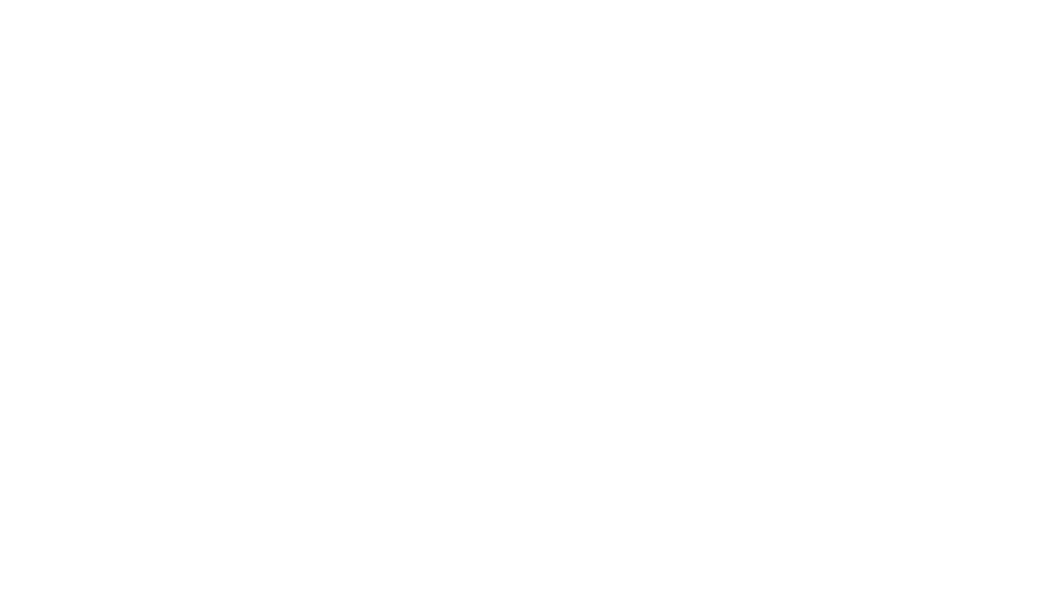
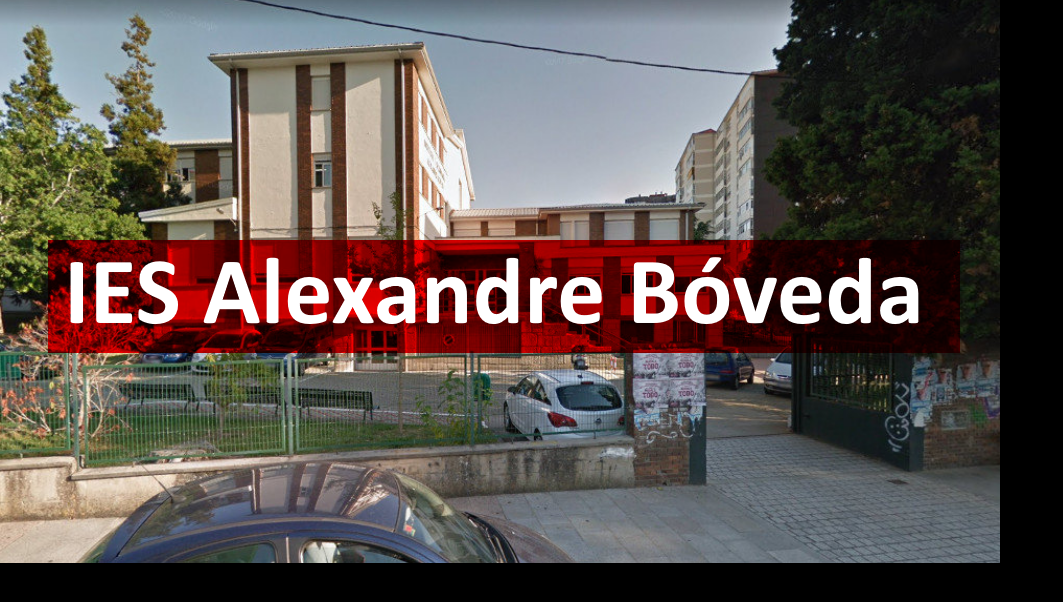
Before and after one commit to xmi/boveda, a website: page web/index.html in a window 1280 px wide. Shown: the whole page, without its empty margins (0-1063 px from the left). Drawn offline with Linux system fonts and the light colour scheme.

Commit message:
Cosmetic changes

```diff
--- a/web/index.html
+++ b/web/index.html
@@ -1,5 +1,6 @@
 <!DOCTYPE html>
 <html>
+
 <head>
     <meta charset="utf-8" />
     <meta http-equiv="X-UA-Compatible" content="IE=edge">
@@ -9,7 +10,11 @@
     <script src="jquery-3.4.1.js"></script>
     <script src="main.js"></script>
 </head>
+
 <body>
-    <div id="bg">
+    <div id="wrap">
+        <iframe frameborder="0" id="bg" src="/fallback.png">
+    </div>
 </body>
+
 </html>
--- a/web/main.css
+++ b/web/main.css
@@ -2,17 +2,20 @@
 html {
     height: 100%;
     margin: 0;
+    overflow:hidden;
+}
+
+#wrap {
+    position: fixed;
+    left: 0;
+    width: 100%;
+    top: 0;
+    height: 100%;
+    background-color: black;
 }
 
 #bg {
-    /* The image used */
-    background-image: url("fallback.png");
-
-    /* Full height */
+    display: block;
+    width: 100%;
     height: 100%;
-
-    /* Center and scale the image nicely */
-    background-position: center;
-    background-repeat: no-repeat;
-    background-size: cover;
 }
```
